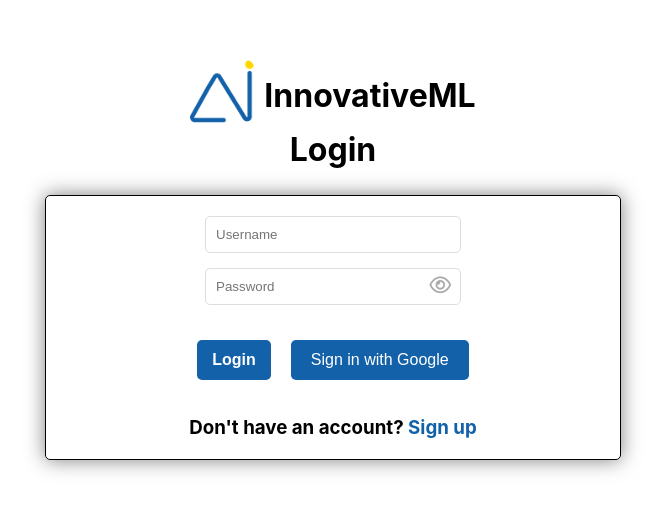
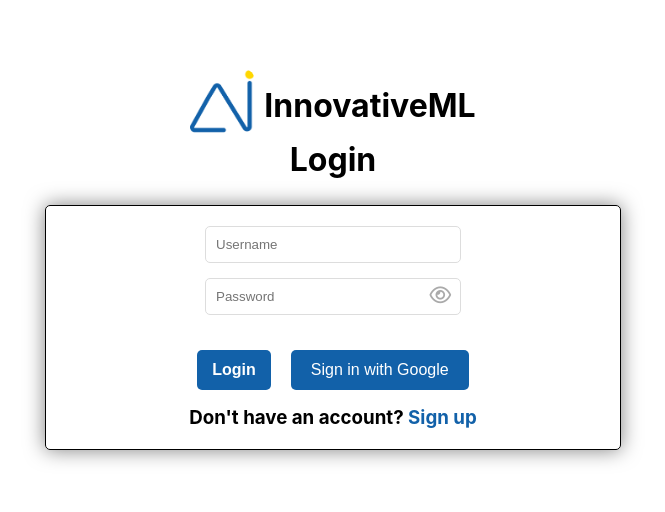
Before and after one commit to AhmadSerhall/innovativeML, a React (Create React App) app in the folder frontend/: page /login in a window 1280 px wide. Shown: the part 130-642 px from the top of the page, without its empty margins (307-972 px from the left). Built offline with nearby package versions, Linux system fonts and the light colour scheme.

Commit message:
removed padding-bottom from the button container in login page

```diff
--- a/frontend/src/pages/Login/style.css
+++ b/frontend/src/pages/Login/style.css
@@ -37,7 +37,7 @@
   }
   .button-container{
     gap:20px;
-    padding-bottom: 20px;
+    /* padding-bottom: 20px; */
   }
 
 .google-signin-button {
```
